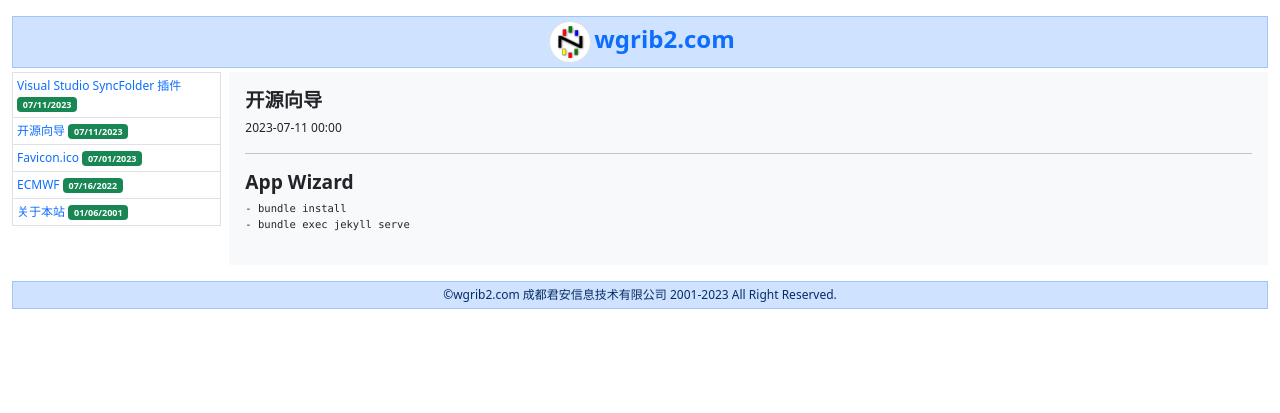
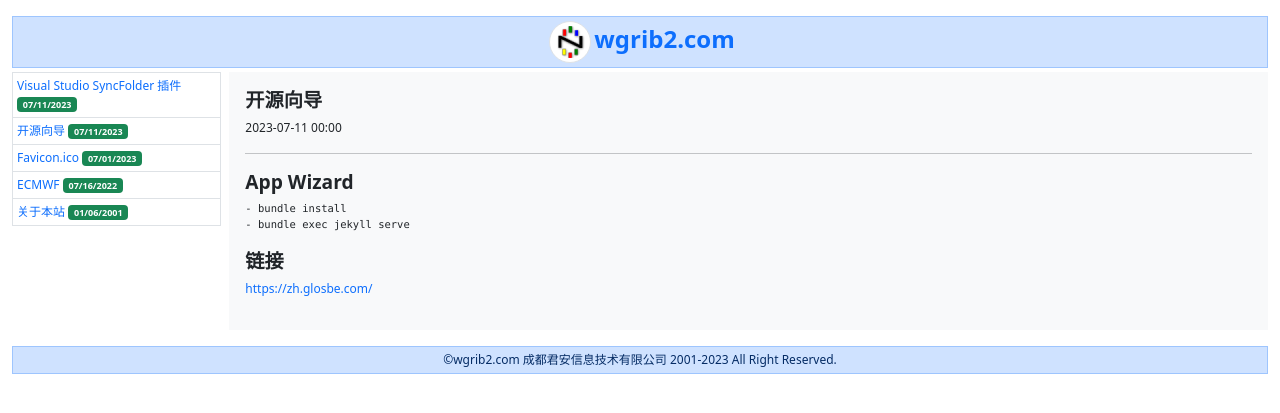
Before and after one commit to helloyuzz/wgrib2.com, a Jekyll site: the page built from _posts/2023-07-11-AppWizard.md, in a window 1280 px wide. Shown: the top 413 px of the page. Built offline with Jekyll 4.4.1, drawn with Linux system fonts in a browser that asks for light colours.

Commit message:
Update 2023-07-11-AppWizard.md

````diff
--- a/_posts/2023-07-11-AppWizard.md
+++ b/_posts/2023-07-11-AppWizard.md
@@ -9,3 +9,6 @@ categories: post
 - bundle install
 - bundle exec jekyll serve
 ```
+
+### 链接
+[https://zh.glosbe.com/](https://zh.glosbe.com/)
````
